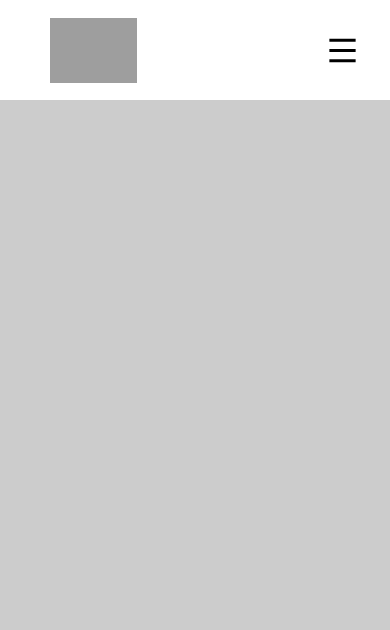
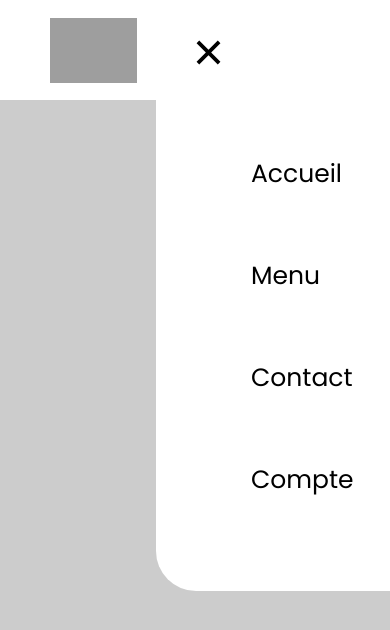
Before and after one commit to Nicos-08/header_sass, a website: page index.html in a window 390 px wide. Both pictures are taken after a click on the icon 342 px from the left and 50 px from the top of the page. Drawn offline with Linux system fonts and the light colour scheme; grey boxes are pictures that could not be loaded; a web font is replaced by a local one.

Commit message:
Menu burger fonctionnel

```diff
--- a/index.html
+++ b/index.html
@@ -14,16 +14,29 @@
 </head>
 <body>
     <div class="header">
+        <div class="page">
             <div class="header-logo">
                 <img src="https://logos-world.net/wp-content/uploads/2020/08/Canon-Logo-1956-present.jpg" alt="Logo">
             </div>
             <ul class="header-liens">
-            <svg viewBox="0 0 24 24" width="35" height="35"><path fill="none" d="M0 0h24v24H0z"/><path d="M3 4h18v2H3V4zm0 7h18v2H3v-2zm0 7h18v2H3v-2z"/></svg>
+                <svg viewBox="0 0 24 24" width="35" height="35" onclick="updateMenu()" class="logo_menu_burger"><path fill="none" d="M0 0h24v24H0z"/><path d="M3 4h18v2H3V4zm0 7h18v2H3v-2zm0 7h18v2H3v-2z"/></svg>
                 <li>Accueil</li>
                 <li>Menu</li>
                 <li>Contact</li>
                 <li>Compte</li>
             </ul>
         </div>
+        <div class="header-menu_burger">
+            <svg viewBox="0 0 24 24" width="45" height="45" onclick="updateMenu()" ><path fill="none" d="M0 0h24v24H0z"/><path d="M12 10.586l4.95-4.95 1.414 1.414-4.95 4.95 4.95 4.95-1.414 1.414-4.95-4.95-4.95 4.95-1.414-1.414 4.95-4.95-4.95-4.95L7.05 5.636z" /></svg>
+            <ul class="header-menu_burger-liens">
+                <li onclick="updateMenu()">Accueil</li>
+                <li onclick="updateMenu()">Menu</li>
+                <li onclick="updateMenu()">Contact</li>
+                <li onclick="updateMenu()">Compte</li>
+            </ul>
+        </div>
+    </div>
 </body>
+<!--Javascript-->
+<script src="menu_burger.js" defer></script>
 </html>
--- /dev/null
+++ b/menu_burger.js
@@ -0,0 +1,14 @@
+const logoMenuBurger = document.querySelector(".header-menu_burger");
+let first = 0;
+
+const updateMenu = () => {
+    logoMenuBurger.classList.toggle("open");
+    first++;
+    if (first === 2) {
+        logoMenuBurger.classList.add("animation");
+        setTimeout(()=>{
+            logoMenuBurger.classList.remove("animation");
+        }, 500)
+        first = 0;
+    }
+}
--- a/styles/sass/base/_default.scss
+++ b/styles/sass/base/_default.scss
@@ -1,8 +1,10 @@
 * {
     margin: 0;
     padding: 0;
+    list-style: none;
 }
 body {
+    overflow: hidden;
     height: 100%;
     width: 100%;
     background: #ccc;
--- a/styles/sass/components/_header.scss
+++ b/styles/sass/components/_header.scss
@@ -2,11 +2,18 @@
 @import "../utils/variables.scss";
 
 
+
 .header {
-    height: 100px;
-    width: 100%;
-    background-color: $header-background-color;
-    display: flex;
+    .page {
+        height: 100px;
+        width: 100%;
+        background-color: $header-background-color;
+        display: flex;
+        position: relative;
+        left: 0;
+        top: 0;
+        z-index: 0;
+    }
     &-logo {
         display: flex;
         align-items: center;
--- a/styles/sass/components/_menu_burger.scss
+++ b/styles/sass/components/_menu_burger.scss
@@ -0,0 +1,89 @@
+@import "../utils/variables";
+@import "../utils/mixins";
+
+
+html, body, .headerFlou {
+    height: 100%;
+}
+
+.header-menu_burger {
+    display: none;
+}
+
+@media screen and (max-width: 700px) {
+    .headerFlou {
+        display: block;
+        opacity: 0;
+        position: fixed;
+        top: 0;
+        left: 0;
+        width: 100%;
+        height: 100%;
+        background-color: rgba(0,0,0,0.5);
+        z-index: 0;
+        &.flou {
+            opacity: 1;
+        }
+    }
+
+    .header-menu_burger {
+        display: block;
+        position: absolute;
+        z-index: 2;
+        right: -60vh;
+        width: 60vw;
+        top: 0;
+        height: 70vh;
+        background-color: $header-background-color;
+        border-radius: 40px 0 0 40px;
+        &.open {
+            animation: updateMenuBurger 0.5s ease-in-out forwards;
+        }
+        &.animation {
+            animation: reverseUpdateMenuBurger 0.5s ease-in-out forwards;
+        }
+        &-liens {
+            display: flex;
+            flex-direction: column;
+            justify-content: center;
+            height: 100%;
+            li {
+                @include text-style("mobile");
+                @include text-color("normal");
+                margin-top: 64px;
+                margin-left: 50px;
+                &:hover {
+                    cursor: pointer;
+                    @include text-color("hover");
+                }
+                &:active {
+                    @include text-color("clicked");
+                }
+            }
+        }
+        svg {
+            float: left;
+            position: relative;
+            left: 30px;
+            top: 30px;
+            cursor: pointer;
+        }
+    }
+}
+
+@keyframes updateMenuBurger {
+    from {
+        right: -60vh;
+    } to {
+        right: 0;
+    }
+}
+
+@keyframes reverseUpdateMenuBurger {
+from {
+        right: 0;
+    }
+    to {
+        right: -60vh;
+}
+}
```
Also changed, not shown: styles/css/base/default.css, styles/css/components/header.css, styles/css/components/menu_burger.css, 3 other files. Lines whose indentation alone changed are shown as unchanged.
